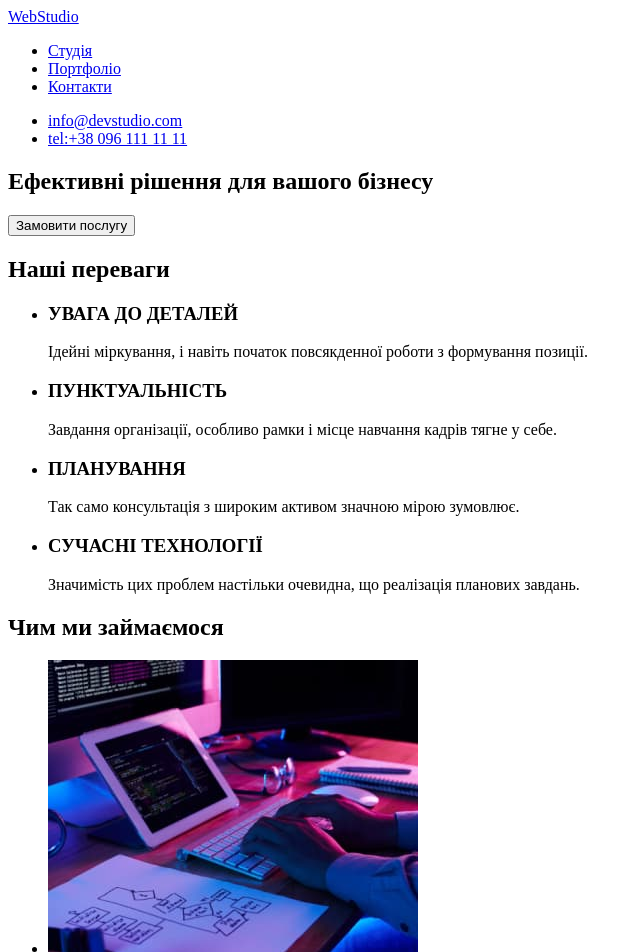
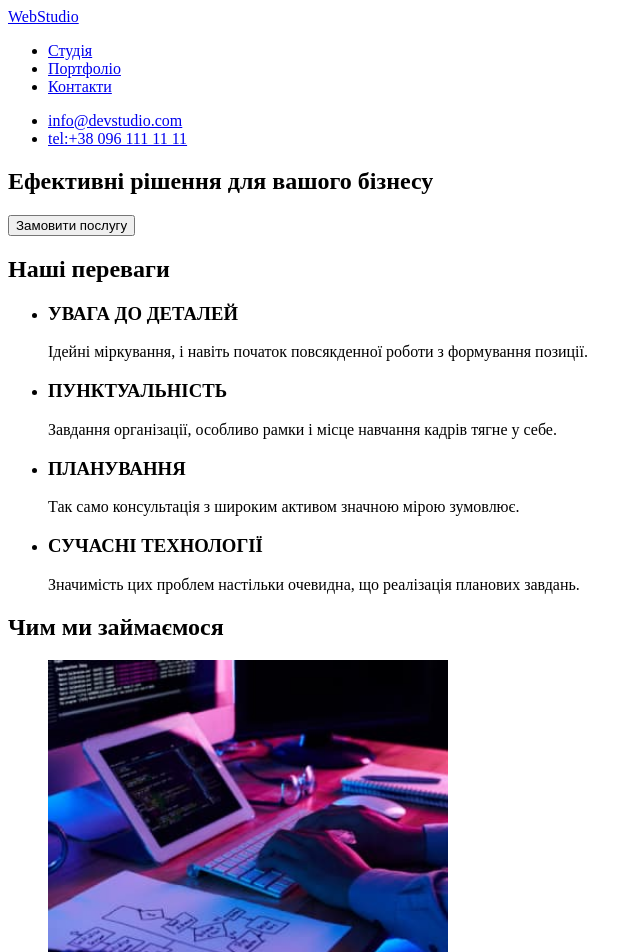
Before and after one commit to valter1809/goit-markup-hw-01, a plain HTML site: page index.html in a window 1280 px wide. Shown: the top 952 px of the page, without its empty margins (0-640 px from the left). Drawn offline with Linux system fonts and the light colour scheme.

Commit message:
Update index.html

```diff
--- a/index.html
+++ b/index.html
@@ -53,7 +53,7 @@
     <li>
         <img src="./images/workwithcomputer.jpg"
         alt="друкування коду на клавіатурі"
-        width="370"
+        width="400"
         >
     </li>
     <li>
```
